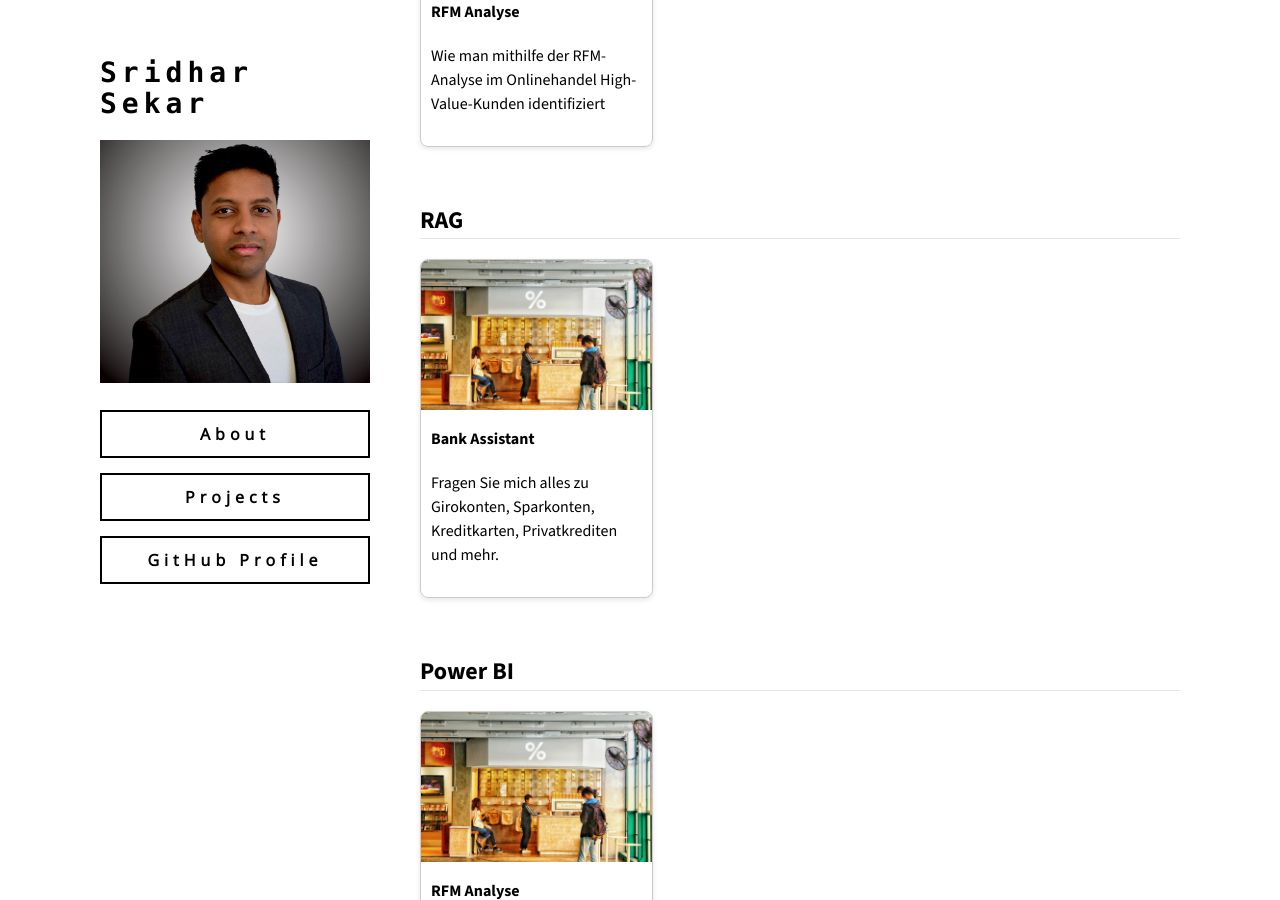
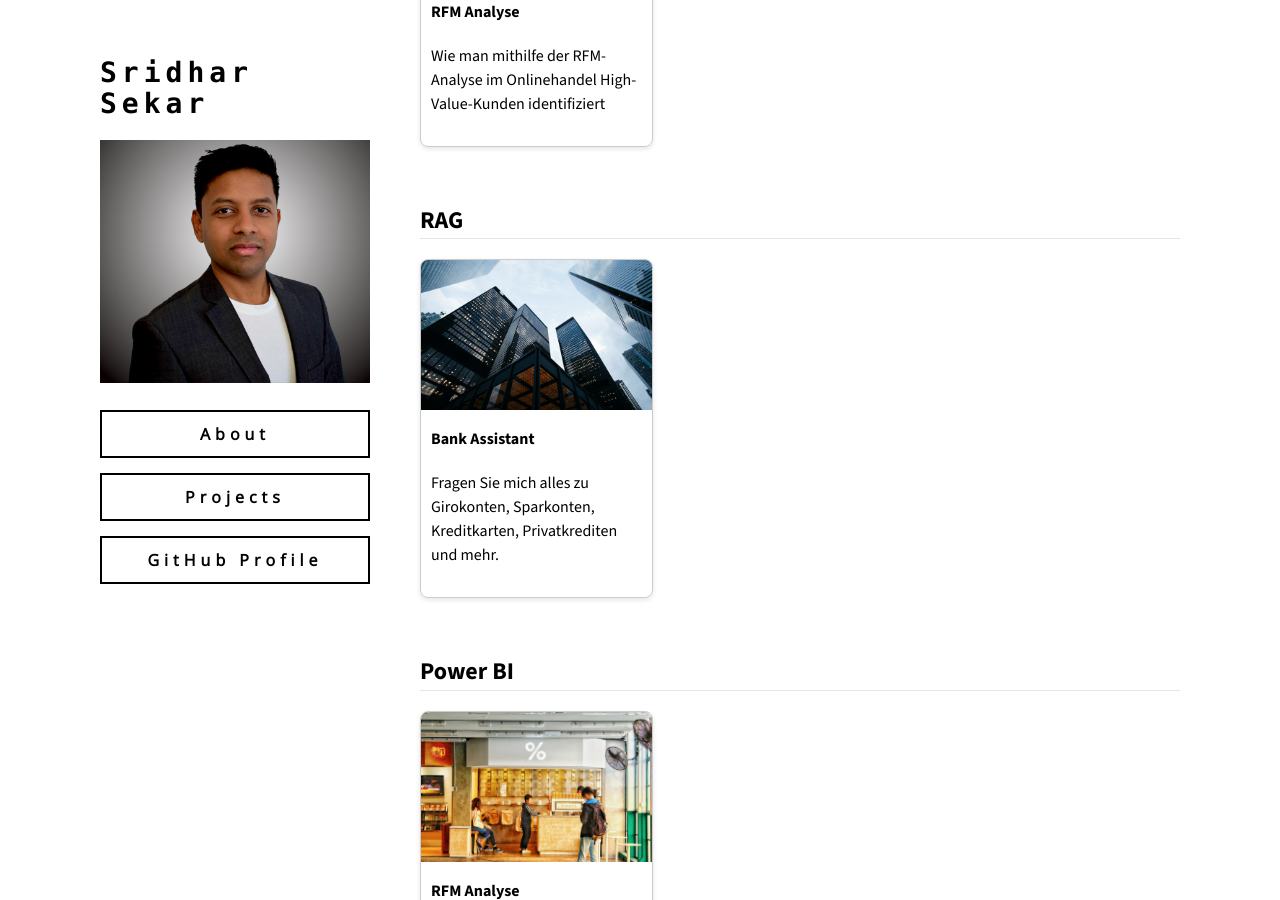
Before and after one commit to sridhar-portfolio/sridhar-portfolio.github.io, a Jekyll site: the page built from docs/projects.md, in a window 1280 px wide and 900 px high, scrolled down 706 px. Built offline with Jekyll 4.4.1, drawn with Linux system fonts in a browser that asks for light colours; our own code applies the rules of GitHub Pages for plain Markdown files; the repository's description, which GitHub fills in, is left out.

Commit message:
Update project image and description for banking assistant

```diff
--- a/docs/projects.md
+++ b/docs/projects.md
@@ -35,7 +35,7 @@
   <!-- ITEM 1 -->
   <div style="flex: 0 0 calc(33.333% - 20px); box-sizing: border-box; border: 1px solid #ccc; border-radius: 8px; overflow: hidden; box-shadow: 0 2px 5px rgba(0,0,0,0.1);">
     <a href="rag_chatbot.html">
-      <img src="../assets/img/rfm_1_01.jpg" alt="RFM Analysis" style="width: 100%; height: 150px; object-fit: cover;">
+      <img src="../assets/img/banks.jpg" alt="RAG Banking Assistant" style="width: 100%; height: 150px; object-fit: cover;">
       <p style="padding: 10px; text-align: left; font-weight: bold; margin-bottom: 0px;">Bank Assistant</p>
       </a>
       <p class="project-caption" style="padding: 10px; text-align: left; color: #000000; margin-top: 0px;">Fragen Sie mich alles zu Girokonten, Sparkonten, Kreditkarten, Privatkrediten und mehr.</p>
```
